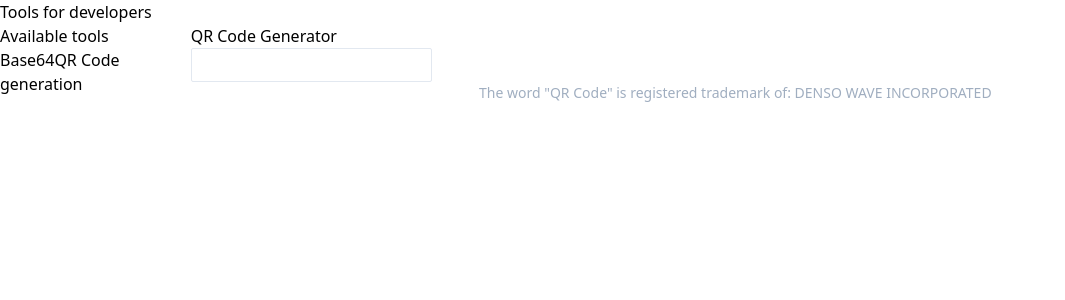
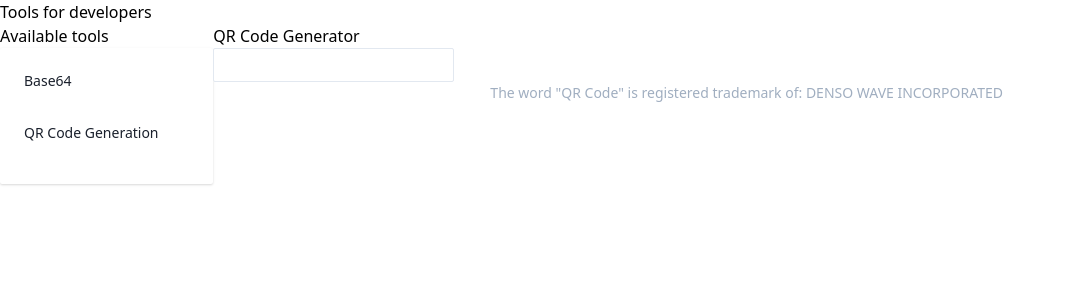
Before and after one commit to rsolci/dev-tools, a React (Create React App) app: page /dev-tools/qr-generation in a window 1280 px wide. Shown: the top 300 px of the page, without its empty margins (0-1065 px from the left). Built offline with nearby package versions, Linux system fonts and the light colour scheme.

Commit message:
Slightly better menu

```diff
--- a/src/App.js
+++ b/src/App.js
@@ -1,8 +1,9 @@
 import React from 'react';
 
-import { Router, Link } from 'components/navigation'
+import { Router } from 'components/navigation'
 import { Sidebar, PageContainer, Header } from 'components/layout'
 import { NotFound, Home, QrGeneration, Base64 } from 'components/pages'
+import { LinkButton } from 'components/buttons';
 
 function App() {
   return (
@@ -10,8 +11,8 @@ function App() {
       <Header />
       <div className='flex'>
         <Sidebar>
-          <Link to='/base64' >Base64</Link>
-          <Link to='/qr-generation' >QR Code generation</Link>
+          <LinkButton to='/base64'>Base64</LinkButton>
+          <LinkButton to='/qr-generation'>QR Code generation</LinkButton>
         </Sidebar>
         <PageContainer>
           <Router>
--- /dev/null
+++ b/src/components/buttons/LinkButton.js
@@ -0,0 +1,16 @@
+import React from 'react'
+import { Link } from 'components/navigation'
+
+const LinkButton = ({children, to, icon}) => {
+  return (
+    <span className="cursor-pointer px-2 py-1 hover:bg-gray-200 hover:text-gray-700 rounded-sm block mb-5">
+      {icon &&
+        <i className="w-8 fas fa-stream p-2 bg-gray-200 rounded-full">
+        </i>
+      }
+      <Link className="mx-2 text-sm" to={to}>{children}</Link>
+    </span>
+  )
+}
+
+export default LinkButton
--- a/src/components/buttons/index.js
+++ b/src/components/buttons/index.js
@@ -1,3 +1,4 @@
 import Button from './Button'
+import LinkButton from './LinkButton'
 
-export { Button }
+export { Button, LinkButton }
--- a/src/components/layout/Sidebar.js
+++ b/src/components/layout/Sidebar.js
@@ -2,11 +2,11 @@ import React from 'react'
 
 const Sidebar = ({children}) => {
   return (
-    <nav className='w-56 min-w-56'>
+    <nav className='w-64 min-w-56'>
       <header >
         Available tools
       </header>
-      <div>
+      <div className='w-full py-4 px-2 text-gray-900 bg-white rounded-sm text-left capitalize shadow'>
         {children}
       </div>
     </nav>
```
